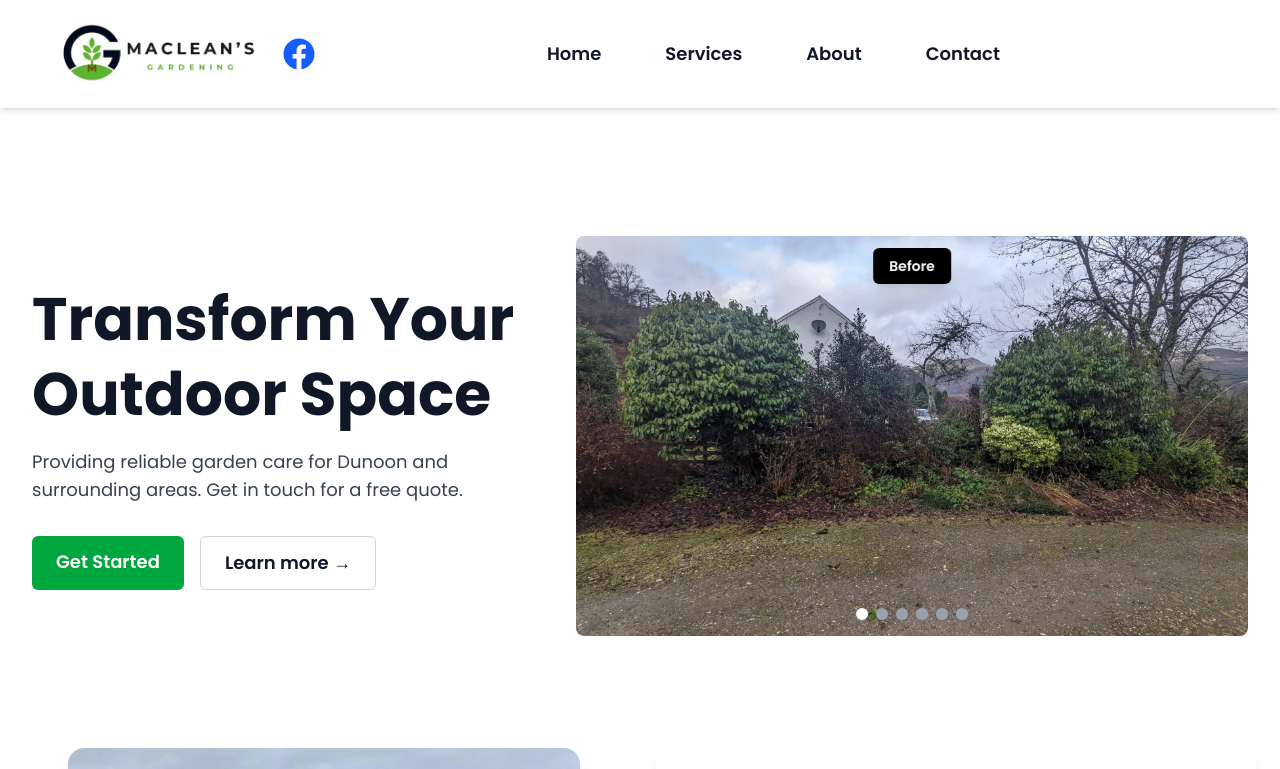
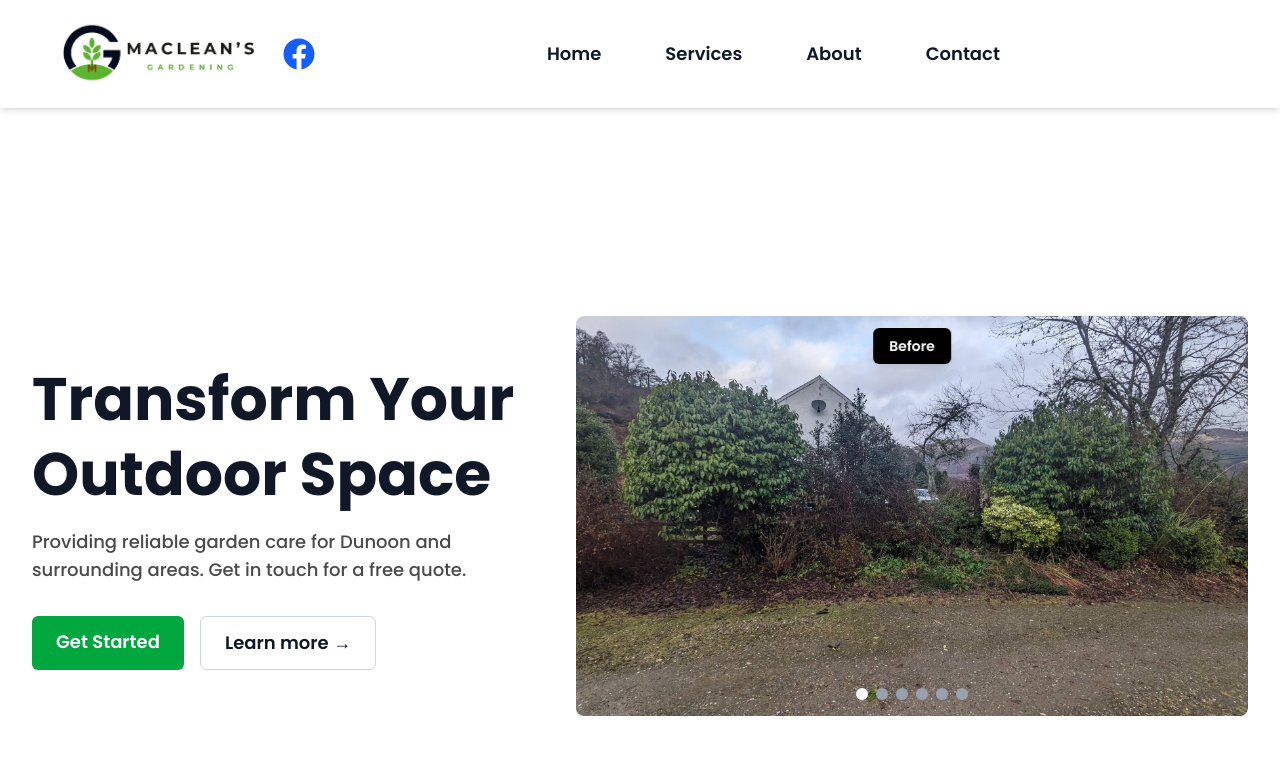
Before and after one commit to WilyBox/maclean-gardening, a Next.js app: page / in a window 1280 px wide. Shown: the top 769 px of the page. Built offline with nearby package versions, Linux system fonts and the light colour scheme.

Commit message:
ensure opacity on apple 1

```diff
--- a/src/app/components/Layout.tsx
+++ b/src/app/components/Layout.tsx
@@ -1,6 +1,6 @@
 export default function Layout({ children }: { children: React.ReactNode }) {
   return (
-    <div className="">
+    <div className="bg-white">
       <div className="pt-20 font-poppins">{children}</div>
     </div>
   );
--- a/src/app/globals.css
+++ b/src/app/globals.css
@@ -26,3 +26,16 @@ body {
   color: var(--foreground);
   font-family: var(--font-sans), sans-serif; /* Use Poppins */
 }
+
+
+html, body {
+  -webkit-font-smoothing: antialiased;
+  -moz-osx-font-smoothing: grayscale;
+}
+
+
+.text-gray-700 {
+  color: #4a4a4a; /* Darker gray */
+  font-weight: 500; /* Makes it bolder */
+  opacity: 1; /* Ensures opacity */
+}
--- a/src/app/layout.tsx
+++ b/src/app/layout.tsx
@@ -3,6 +3,7 @@ import { Poppins } from "next/font/google";
 import { Geist_Mono } from "next/font/google";
 import "./globals.css";
 import Navbar from "@/app/components/Navbar"; // Import Navbar
+import Layout from "@/app/components/Layout"; // Import Layout
 
 // Font setup
 const poppins = Poppins({
@@ -71,7 +72,7 @@ export default function RootLayout({
     <html lang="en" className={poppins.variable}>
       <body className={`${poppins.variable} ${geistMono.variable} antialiased`}>
         <Navbar /> {/* Include the Navbar here */}
-        {children}
+        <Layout>{children}</Layout>
       </body>
     </html>
   );
```
